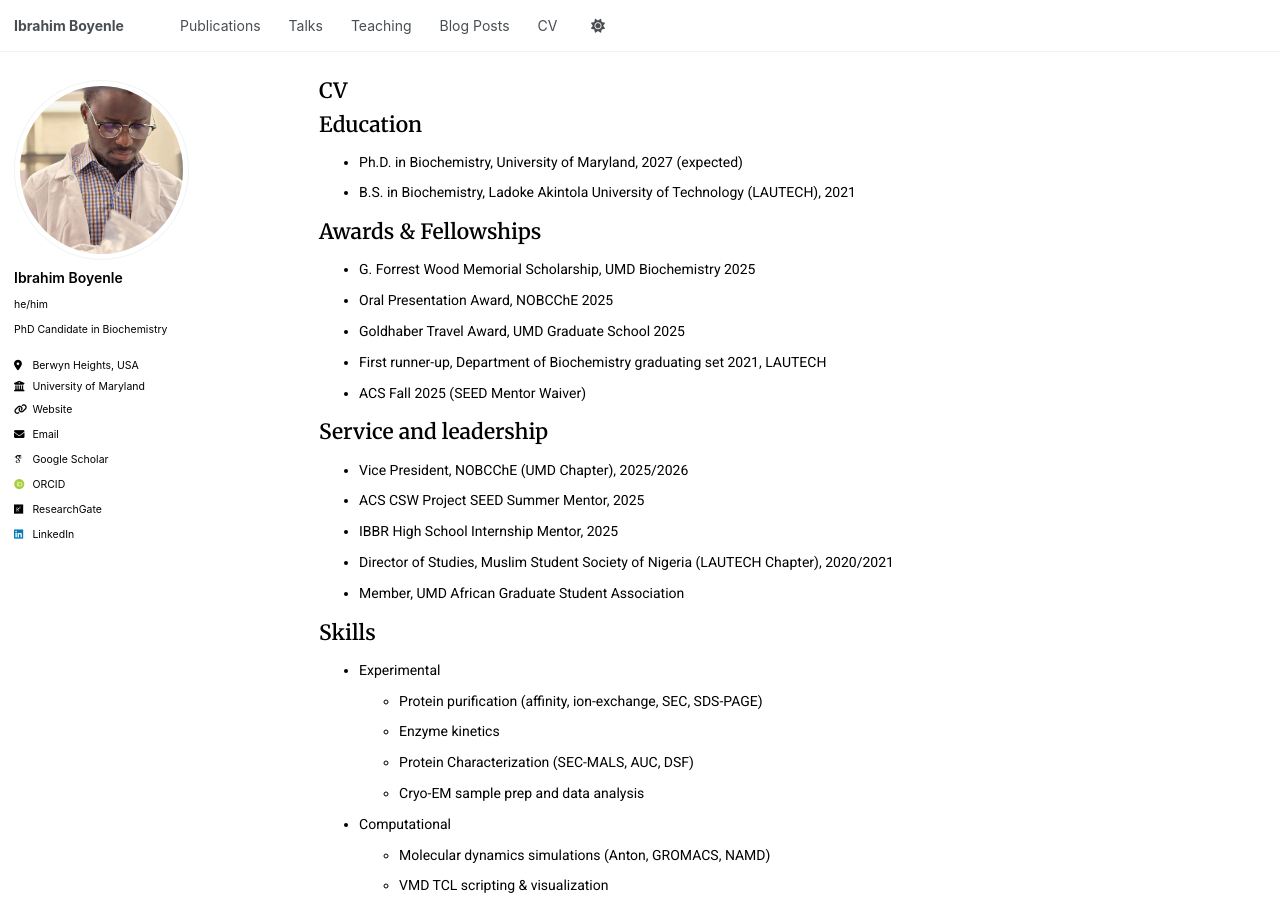
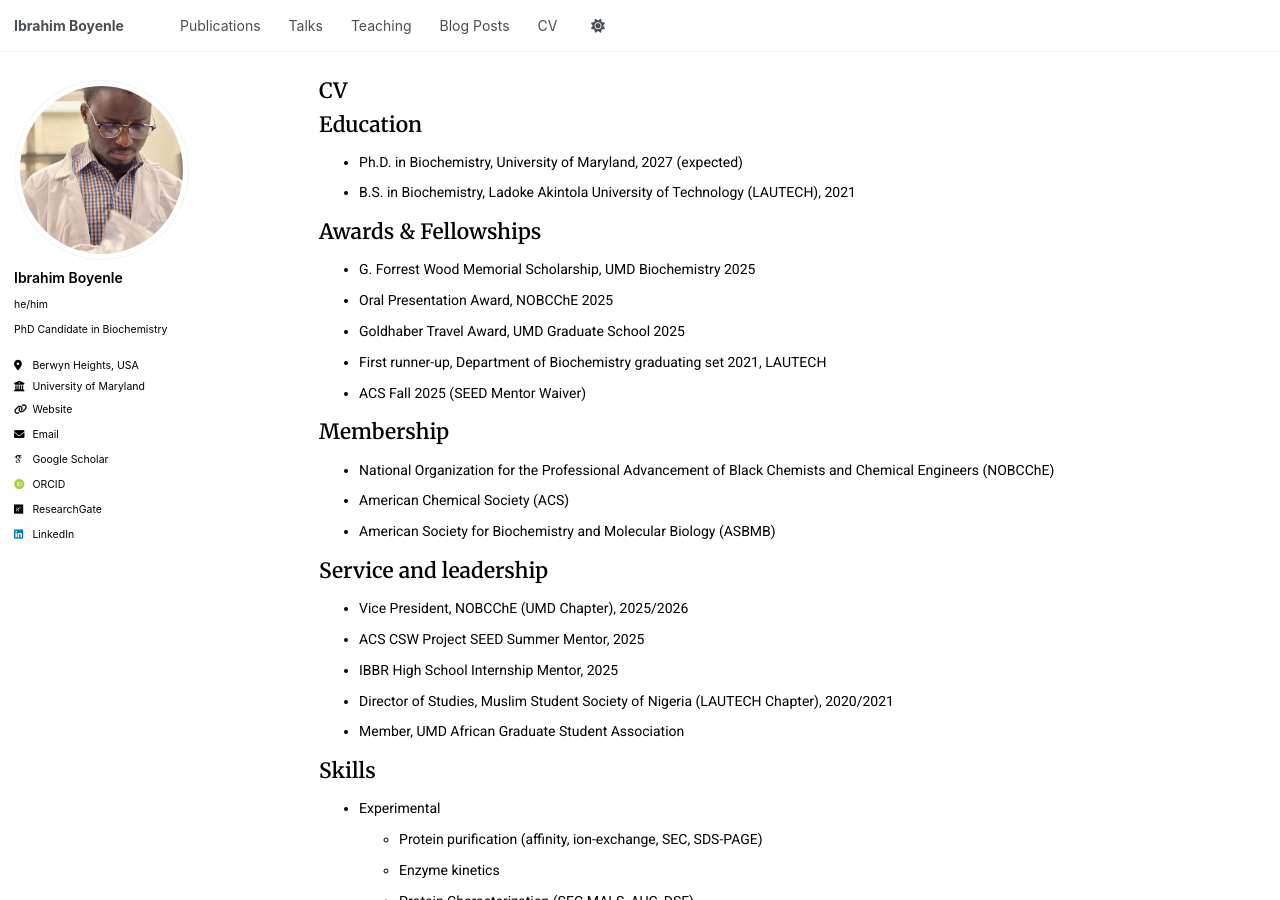
Before and after one commit to Ibrahimboyenle/Ibrahimboyenle.github.io, a Jekyll site: the page built from _pages/cv.md, in a window 1280 px wide and 900 px high. Built offline with Jekyll 4.4.1, drawn with Linux system fonts in a browser that asks for light colours; some web fonts are replaced; a script that is not in the unit is left out.

Commit message:
Update cv.md

```diff
--- a/_pages/cv.md
+++ b/_pages/cv.md
@@ -21,6 +21,12 @@ Awards & Fellowships
 * Goldhaber Travel Award, UMD Graduate School 2025
 * First runner-up, Department of Biochemistry graduating set 2021, LAUTECH
 * ACS Fall 2025 (SEED Mentor Waiver)
+
+Membership
+======
+* National Organization for the Professional Advancement of Black Chemists and Chemical Engineers (NOBCChE)
+* American Chemical Society (ACS)
+* American Society for Biochemistry and Molecular Biology (ASBMB)
 
 Service and leadership
 ======
```
